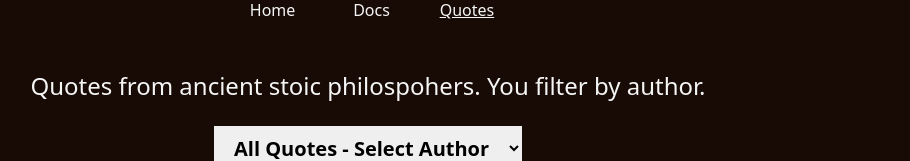
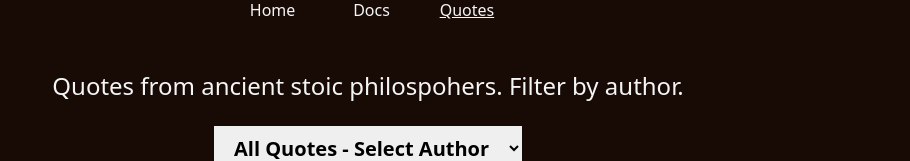
Before and after one commit to animatedbydj/stoic-quotes-frontend, a React (Create React App) app: page /quotes in a window 1280 px wide. Shown: the part 157-318 px from the top of the page, without its empty margins (272-1182 px from the left). Built offline with nearby package versions, Linux system fonts and the light colour scheme; no server answers; a web font is replaced by a local one.

Commit message:
small fix

```diff
--- a/src/components/Quotes.js
+++ b/src/components/Quotes.js
@@ -48,7 +48,7 @@ function Quotes() {
   return (
     <div>
       <h1 className='text-2xl text-center mb-6'>
-        Quotes from ancient stoic philospohers. You filter by author.
+        Quotes from ancient stoic philospohers. Filter by author.
       </h1>
 
       <select
```
